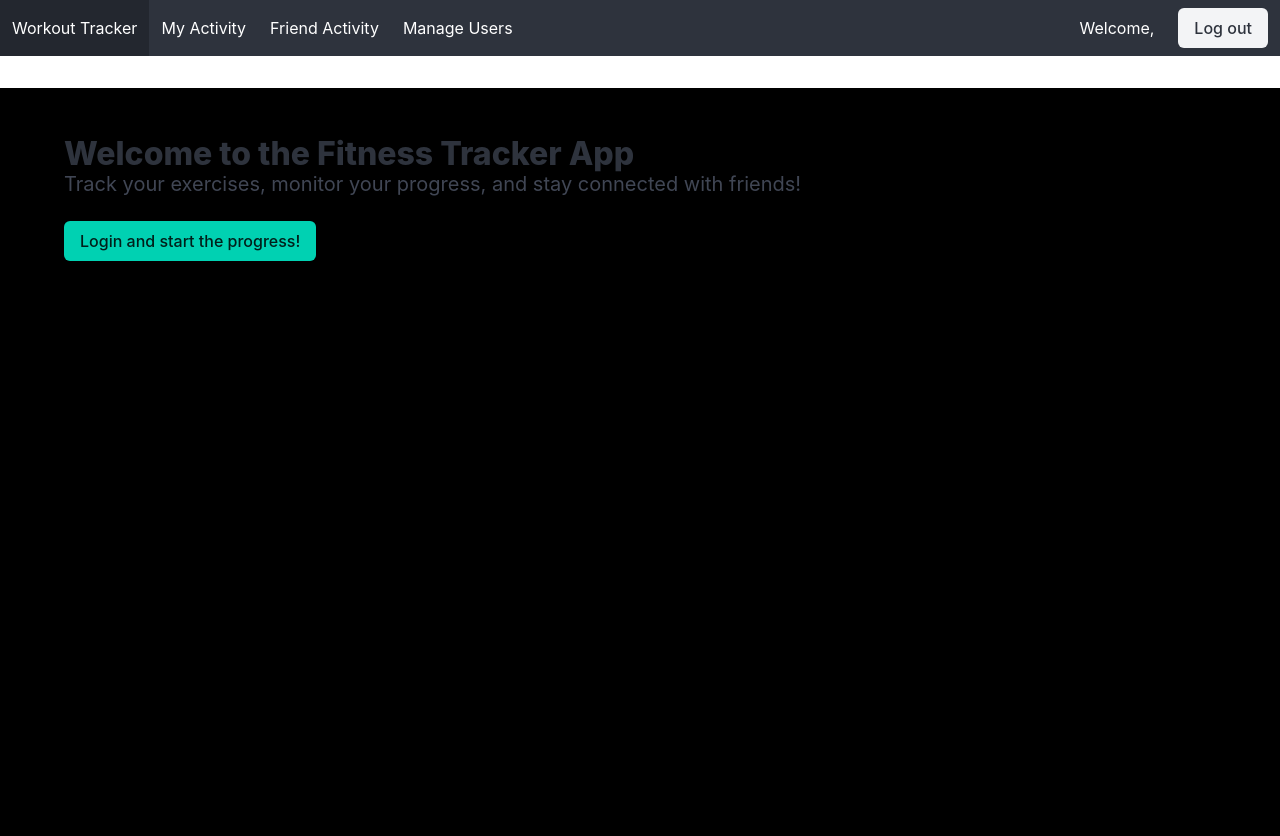
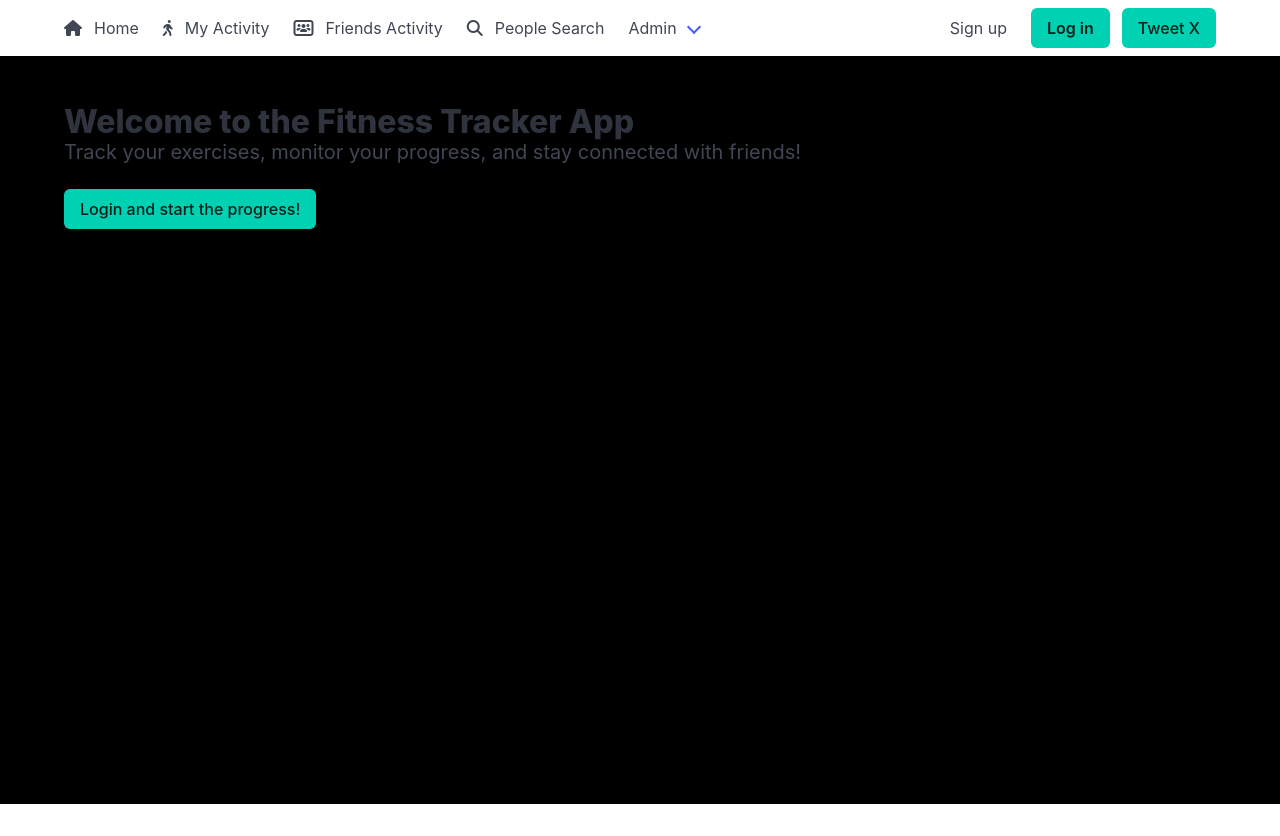
Before and after one commit to Vrajpatel5123/Final-Project, a Vue app in the folder client/: page / in a window 1280 px wide. After the commit the page ends 804 px from the top, so only its background shows below. Built offline with nearby package versions, Linux system fonts and the light colour scheme; the HTML template or start-up script is replaced by a standard one.

Commit message:
tried to fix problem

```diff
--- a/client/src/App.vue
+++ b/client/src/App.vue
@@ -1,6 +1,6 @@
 <script setup lang="ts">
 import { RouterView } from 'vue-router'
-import Navbar from '@/components/Navbar.vue'  // Fixed import path
+import Navbar from './components/Navbar.vue'  // Changed to relative path
 </script>
 
 <template>
--- a/client/src/components/NavBar.vue
+++ b/client/src/components/NavBar.vue
@@ -1,63 +1,77 @@
 <script setup lang="ts">
-
-import { useAuthStore } from '@/stores/auth'
-import { ref } from 'vue'
-import { RouterLink } from 'vue-router'
-
-const auth = useAuthStore()
-const isMenuActive = ref(false)
-
-function toggleMenu() {
-    isMenuActive.value = !isMenuActive.value
-}
-
-function handleLogout() {
-    auth.logout()
-}
+import {ref} from 'vue'
+import { RouterLink } from 'vue-router';
+const isActive = ref(false)
 </script>
 
 <template>
-    <nav class="navbar is-dark" role="navigation" aria-label="main navigation">
+    <!-- Nav Bar in Bulma -->
+    <nav class="navbar" role="navigation" aria-label="main navigation">
+      <div class="container">
         <div class="navbar-brand">
-            <RouterLink class="navbar-item" to="/">
-                Workout Tracker
-            </RouterLink>
-
-            <a role="button"
-               class="navbar-burger"
-               :class="{ 'is-active': isMenuActive }"
-               @click="toggleMenu"
-               aria-label="menu"
-               aria-expanded="false">
+          <a role="button" class="navbar-burger" aria-label="menu" aria-expanded="false" data-target="navbarBasicExample"
+          :class="{ 'is-active': isActive }" @click="isActive = !isActive">
+            <span aria-hidden="true"></span>
             <span aria-hidden="true"></span>
             <span aria-hidden="true"></span>
             <span aria-hidden="true"></span>
           </a>
         </div>
 
-        <div class="navbar-menu" :class="{ 'is-active': isMenuActive }">
+        <div id="navbarBasicExample" class="navbar-menu" :class="{ 'is-active': isActive }">
           <div class="navbar-start">
-                <RouterLink class="navbar-item" to="/">My Activity</RouterLink>
-                <RouterLink class="navbar-item" to="/friends">Friend Activity</RouterLink>
-                <RouterLink v-if="auth.isAdmin" class="navbar-item" to="/admin/users">
-                    Manage Users
+            <RouterLink to="/" class="navbar-item">
+                <i class="fa-solid fa-house"></i>Home
             </RouterLink>
+
+            <RouterLink to="/MyActivity"  class="navbar-item" >
+                <i class="fa-solid fa-person-walking"></i>My Activity
+            </RouterLink>
+
+            <RouterLink to="/FriendActivity" class="navbar-item" >
+                <i class="fa-solid fa-users-rectangle"></i>Friends Activity
+            </RouterLink>
+
+            <RouterLink to="blank" class="navbar-item">
+                <i class="fa-solid fa-magnifying-glass"></i>People Search
+            </RouterLink>
+
+
+
+            <div class="navbar-item has-dropdown is-hoverable">
+              <RouterLink to="/Admin" class="navbar-link" >
+                Admin
+              </RouterLink>
+
+              <div class="navbar-dropdown">
+                <RouterLink to="/User" class="navbar-item">
+                  User
+                </RouterLink>
+              </div>
+            </div>
           </div>
 
           <div class="navbar-end">
             <div class="navbar-item">
               <div class="buttons">
-                        <template v-if="auth.isAuthenticated">
-                            <span class="navbar-item">Welcome, {{ auth.user?.value?.name }}</span>
-                            <a class="button is-light" @click="handleLogout">
-                                Log out
-                            </a>
-                        </template>
-                        <template v-else>
-                            <RouterLink class="button is-primary" to="/login">
-                                Log in
+                <RouterLink to="/SignUp" class="navbar-item">
+                  Sign up
                 </RouterLink>
-                        </template>
+                <div class="navbar-item has-dropdown is-hoverable">
+                    <RouterLink to="/Login" class="button is-primary">
+                        <strong>Log in</strong>
+                    </RouterLink>
+
+                    <div class="navbar-dropdown">
+                      <RouterLink to="/User" class="navbar-item">
+                        User
+                      </RouterLink>
+                    </div>
+                  </div>
+                <RouterLink to="/" class="button is-primary" href="https://x.com/" target="_blank">
+                    Tweet X
+                </RouterLink>
+              </div>
             </div>
           </div>
         </div>
@@ -66,15 +80,5 @@ function handleLogout() {
 </template>
 
 <style scoped>
-.navbar {
-    margin-bottom: 2rem;
-}
 
-.navbar-item {
-    color: white;
-}
-
-.button.is-primary {
-    background-color: #485fc7;
-}
 </style>
```
Lines whose indentation alone changed are shown as unchanged.
